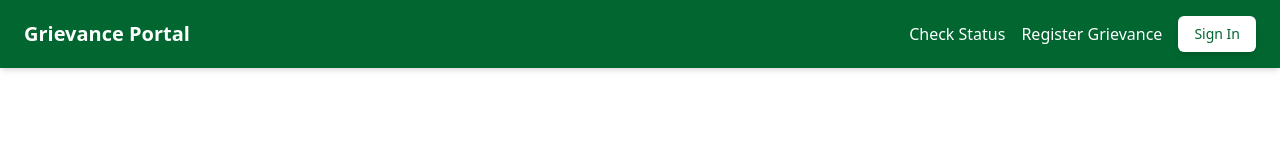
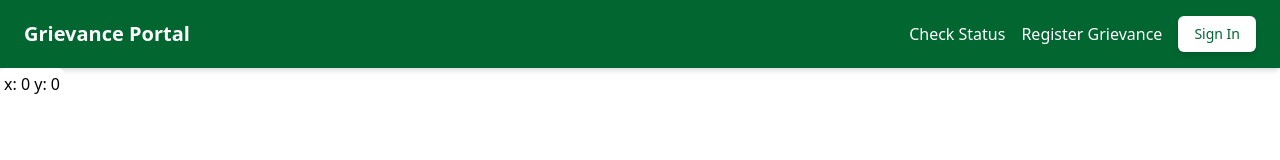
Before and after one commit to TheBaljitSingh/Online-Grievance-Management, a React (Vite) app in the folder client/: page / in a window 1280 px wide. Shown: the top 160 px of the page. Built offline with nearby package versions, Linux system fonts and the light colour scheme; no server answers.

Commit message:
feat. for learning purpose added cursor X and Y on 2D plane learned debouncing

```diff
--- a/client/src/App.jsx
+++ b/client/src/App.jsx
@@ -7,28 +7,130 @@ import axios from 'axios';
 import Cookies from "js-cookie"
 
 
+// custom hooks for mouse pointer
+const mousePointer = ()=>{
+  const [ position, setPosition] = useState({x:0,y:0});
 
-function App() {
-  // const {user, logout, login} = useAuth();
 
-  // useEffect(() => {
+  const handleMouseMove = (e)=>{
+    // position.x=e.clientX;
+    // position.y=e.clientY;
 
-  // }, [login, logout]);
+    setPosition({x:e.clientX, y:e.clientY});
+
+  }
+
+  useEffect(()=>{
+
+    window.addEventListener("mousemove", handleMouseMove);
+
+    return ()=>{
+      window.removeEventListener("mousemove", handleMouseMove);
+    }
+
+  });
+
+  return position;
+}
+
+/*
+// just for learning purpose created custom hooks:
+
+
+const useIsOnline = ()=>{
+
+  const [isOnline, setIsOnline] = useState(window.navigator.onLine);
+
+  // onlline
+
+  useEffect(()=>{
+    window.addEventListener("online", ()=>{
+      setIsOnline(true);
+    })
+    window.addEventListener("offline", ()=>{
+      setIsOnline(false);
+    })
+
+  }, [])
+
+ return isOnline;
+
+}
 
 
 
 
-  console.log(import.meta.env.VITE_BACKEND);
+function useDebounce  (inputValue, timer){
+
+  const [deboundeValue, setDebounceValue] = useState(inputValue);
+
+    useEffect(()=>{
+    let timeoutNumber = setTimeout(()=>{
+
+      setDebounceValue(inputValue);
+
+    },timer)
+
+    return ()=>{
+
+      clearTimeout(timeoutNumber);
+    }
+
+
+  }, [inputValue])
+
+
+
+  return deboundeValue;
+
+}
+
+
+
+*/
+
+function App() {
+
+  const position = mousePointer();
+
+
+  /*
+  // just for learning purpose inporting custom hooks
+
+  const [inputValue, setInputValue] = useState();
+
+  const debounceValue = useDebounce(inputValue, 300);
+
+  useEffect(()=>{
+
+    // now here fetch with the debounce value if changed
+
+  },[debounceValue])
+
+
+  */
+  // now here you have to access the debounce valule
 
   return (
     <>
 
+<p className='absolute bg-white mt-17 p-1 rounded-md'>
+
+  {`x: ${position.x} y: ${position.y}`}
+</p>
 
 
-    <div className='min-h-screen flex flex-col bg-white'>
+
+
+
+    <div className='min-h-screen flex flex-col '>
+
+
 
 
 <Navbar/>
+
+
 
     <main className="flex-grow flex flex-col items-center justify-center px-4 sm:px-6 lg:px-8">
 
```
